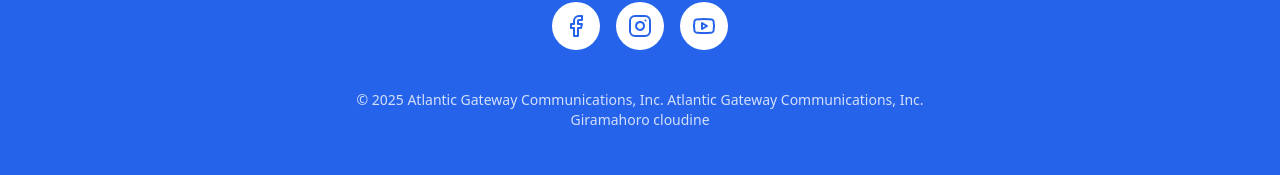
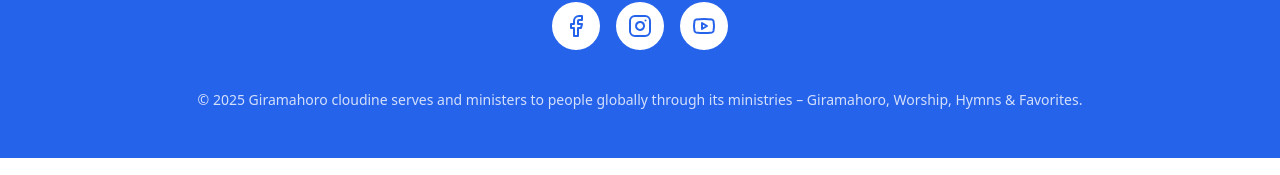
Before and after one commit to Uwerajanviere/wirshipping, a Next.js app: page / in a window 1280 px wide. Shown: the part 1438-1613 px from the top of the page. Built offline with nearby package versions, Linux system fonts and the light colour scheme; no server answers; the database is empty.

Commit message:
Update footer: replace Atlantic Gateway Communications with Giramahoro cloudine

```diff
--- a/components/footer.tsx
+++ b/components/footer.tsx
@@ -82,10 +82,8 @@ export function Footer() {
           {/* Copyright */}
           <div className="text-center text-white/80 text-sm px-4">
             <p>
-              © {new Date().getFullYear()} Atlantic Gateway Communications, Inc. Atlantic Gateway Communications, Inc.
-            </p>
-            <p>
-              Giramahoro cloudine
+              © {new Date().getFullYear()} Giramahoro cloudine serves and ministers to people globally through its ministries – Giramahoro, Worship, Hymns &
+              Favorites.
             </p>
           </div>
         </div>
```
